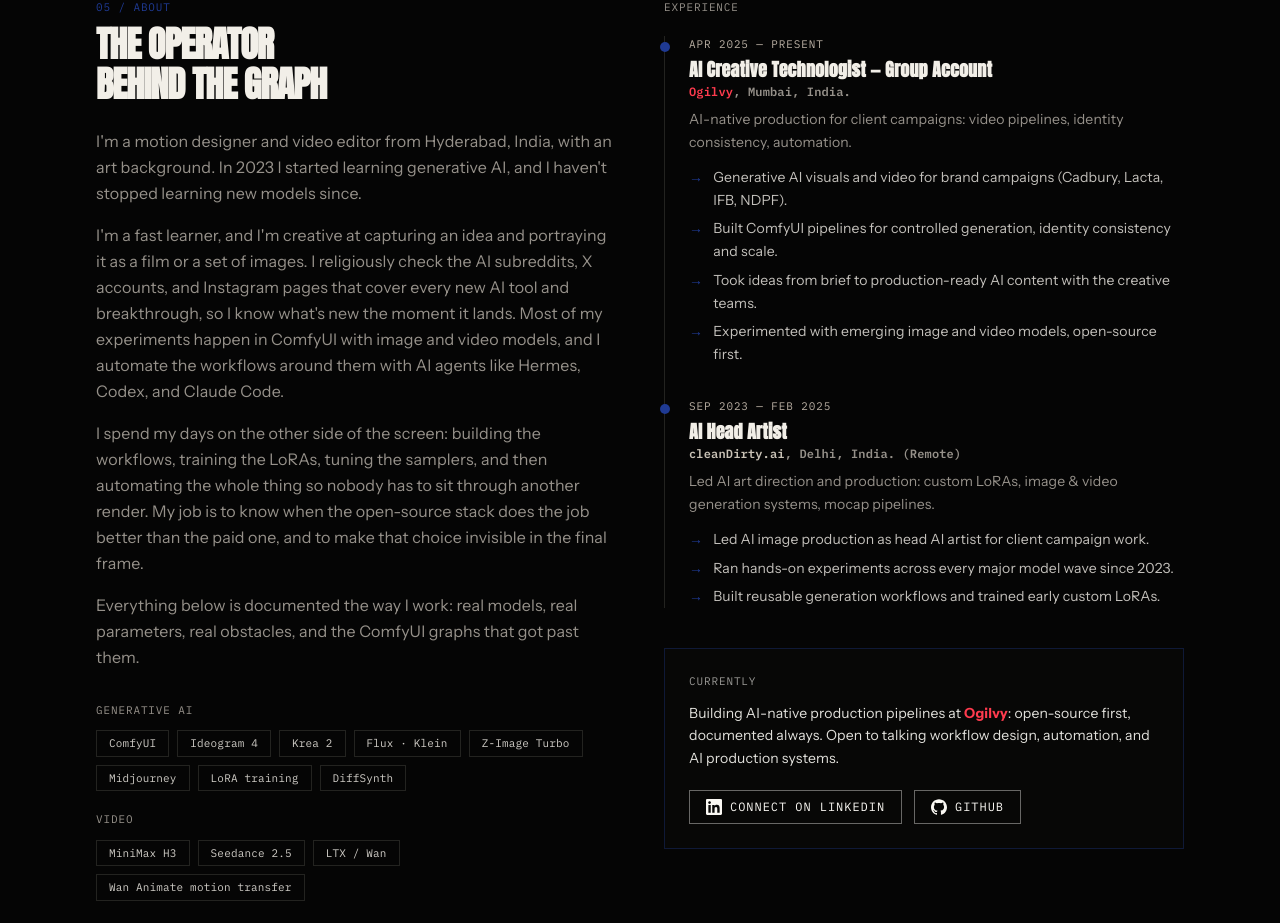
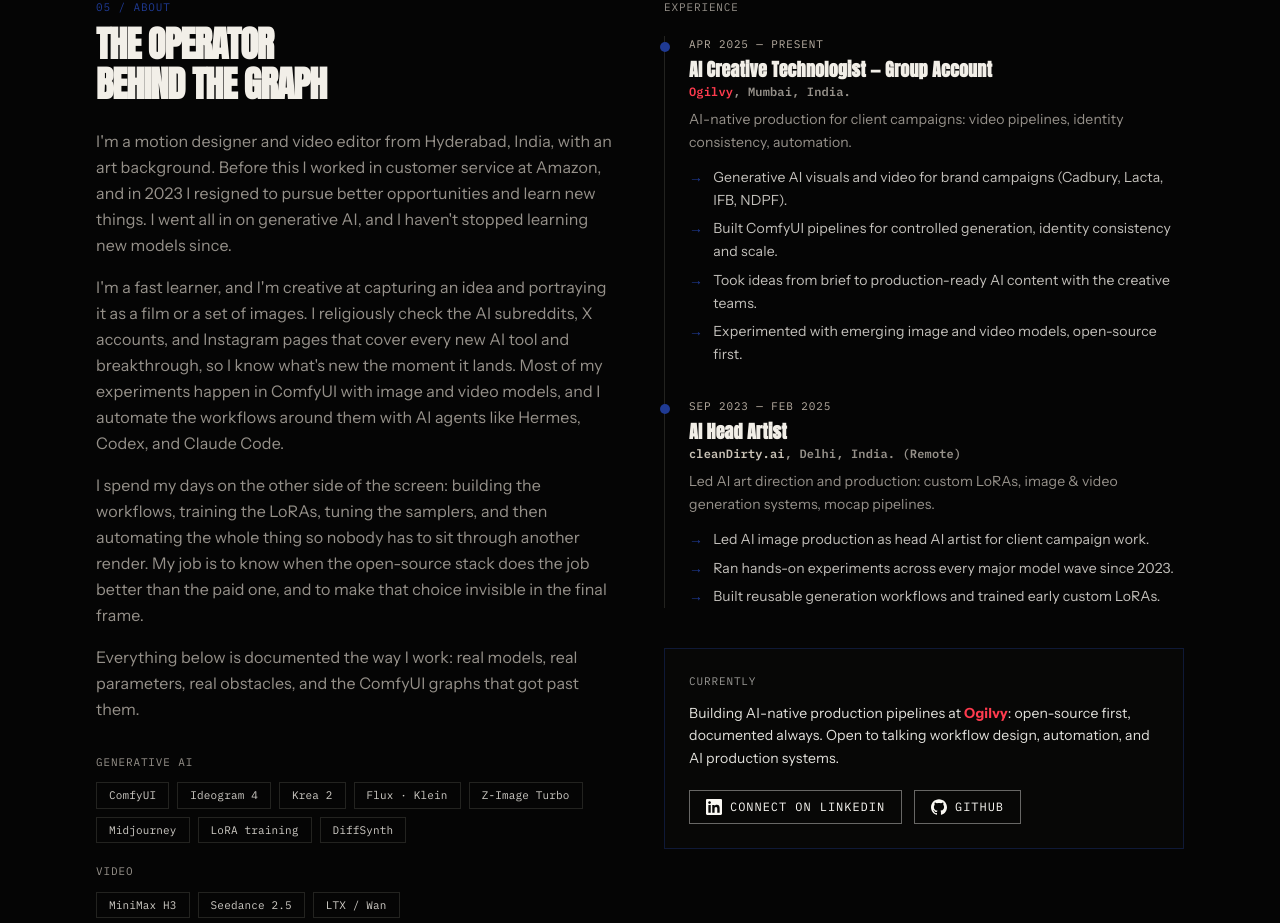
Before and after one commit to Syed-Abdul-Wasay-Ali/syed-portfolio, a React (Vite) app: page / in a window 1280 px wide. Shown: the part 8560-9483 px from the top of the page. Built offline with nearby package versions, Linux system fonts and the light colour scheme.

Commit message:
About: Amazon pivot framing (resigned for better opportunities)

```diff
--- a/src/components/About.tsx
+++ b/src/components/About.tsx
@@ -75,8 +75,9 @@
           </h2>
           <p className="mt-6 leading-relaxed text-muted">
             I'm a motion designer and video editor from Hyderabad, India, with an art background.
-            In 2023 I started learning generative AI, and I haven't stopped learning new models
-            since.
+            Before this I worked in customer service at Amazon, and in 2023 I resigned to pursue
+            better opportunities and learn new things. I went all in on generative AI, and I
+            haven't stopped learning new models since.
           </p>
           <p className="mt-4 leading-relaxed text-muted">
             I'm a fast learner, and I'm creative at capturing an idea and portraying it as a film
```
